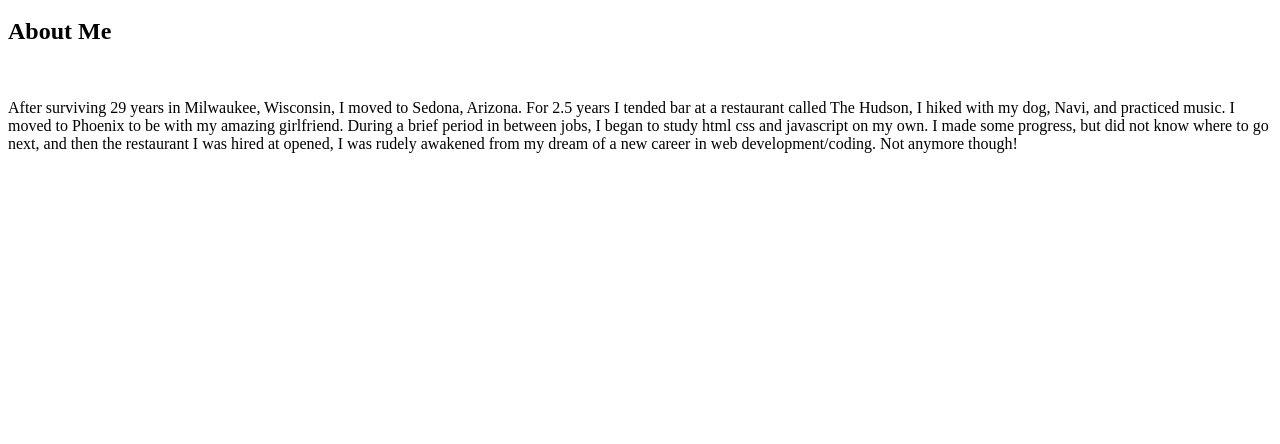
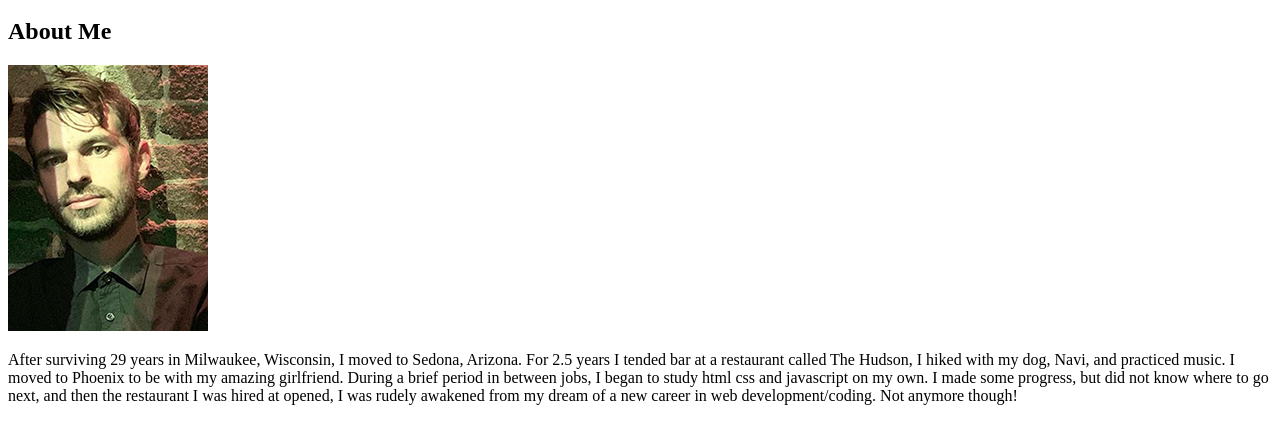
Before and after one commit to phil4lif/new-basic-portfolio, a plain HTML site: page index.html in a window 1280 px wide. Shown: the part 46-490 px from the top of the page. Drawn offline with Linux system fonts and the light colour scheme.

Commit message:
added profile pic

```diff
--- a/index.html
+++ b/index.html
@@ -25,7 +25,7 @@
     <section class="main-container">
         <h1>About Me</h1>
 
-        <img src="">
+        <img src="assets/images/me.jpg">
 
         <p>After surviving 29 years in Milwaukee, Wisconsin, I moved to Sedona, Arizona. For 2.5 years I tended bar at a restaurant called The Hudson, I hiked with my dog, Navi, and practiced music. I moved to Phoenix to be with my amazing girlfriend. During a brief period in between jobs, I began to study html css and javascript on my own. I made some progress, but did not know where to go next, and then the restaurant I was hired at opened, I was rudely awakened from my dream of a new career in web development/coding. Not anymore though!</p>
     </section>
```
Also changed, not shown: assets/images/me.jpg (added).
